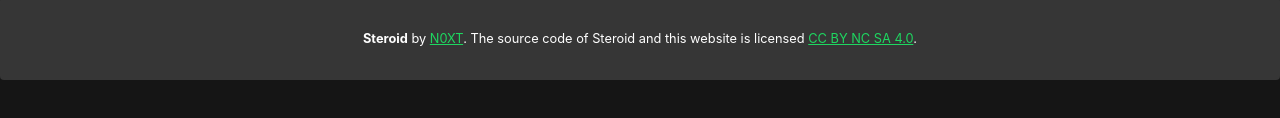
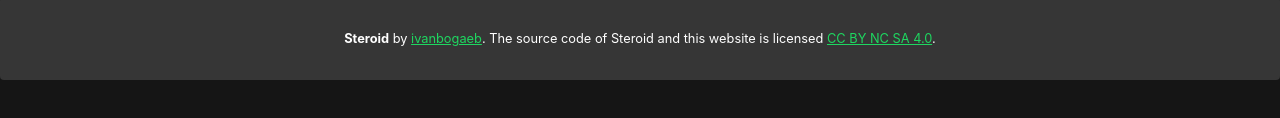
Before and after one commit to steroid-app/steroid-app.github.io, a plain HTML site: page spotify.html in a window 1280 px wide. Shown: the part 720-838 px from the top of the page. Drawn offline with Linux system fonts and the light colour scheme.

Commit message:
Update spotify.html

```diff
--- a/spotify.html
+++ b/spotify.html
@@ -87,7 +87,7 @@
   <footer class="footer notification is-dark">
     <div class="content has-text-centered has-text-white">
         <p>
-            <strong>Steroid</strong> by <a href="https://ivanbogaeb.github.io">N0XT</a>. The source code of Steroid and this website is licensed
+            <strong>Steroid</strong> by <a href="https://ivanbogaeb.github.io">ivanbogaeb</a>. The source code of Steroid and this website is licensed
             <a href="https://creativecommons.org/licenses/by-nc-nd/4.0/">CC BY NC SA 4.0</a>.
         </p>
     </div>
```
